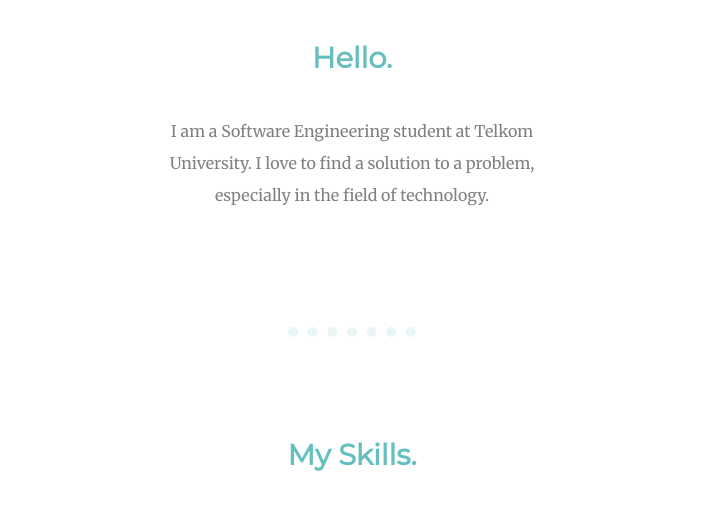
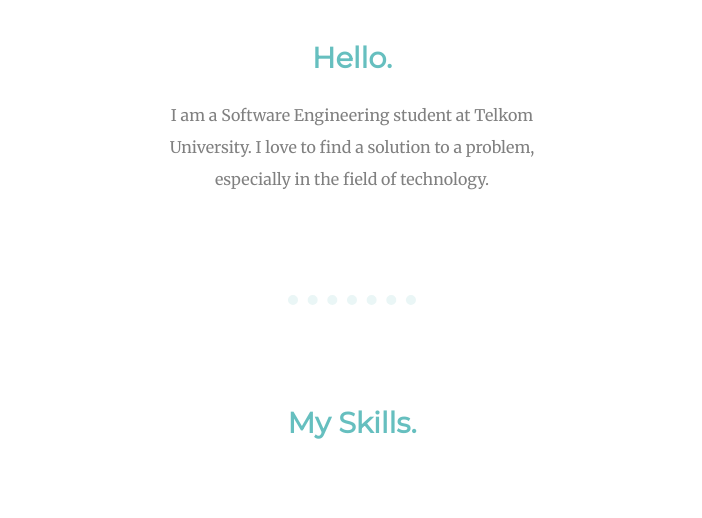
Before and after one commit to jeksilaen/Personal-Site, a plain HTML site: page index.html in a window 1280 px wide. Shown: the part 938-1456 px from the top of the page, without its empty margins (288-990 px from the left). Drawn offline with Linux system fonts and the light colour scheme.

Commit message:
Update styles.css

```diff
--- a/css/styles.css
+++ b/css/styles.css
@@ -1,7 +1,11 @@
+html{
+  height: 100%;
+}
 body{
   margin: 0;
   text-align: center;
   font-family: 'Merriweather', serif;
+  color: grey;
 }
 h1{
   color: #66BFBF;
@@ -19,12 +23,12 @@ h3{
   color: #11999E;
   font-family: 'Montserrat', sans-serif;
 }
-p{
-  color: grey;
-}
 a{
   font-family: 'Montserrat', sans-serif;
   color: #11999E;
+}
+a:hover{
+  color: #EAF6F6;
 }
 hr{
   border-style: dotted none none none;
@@ -32,7 +36,6 @@ hr{
   width: 10%;
   border-color: #EAF6F6;
   margin: 100px auto;
-
 }
 
 .top-container{
@@ -58,8 +61,8 @@ hr{
   margin-top: 50px;
 }
 .profile-desc{
-  display: inline-block;
   width: 400px;
+  margin: auto;
   line-height: 2;
 }
 .profile-picture{
```
